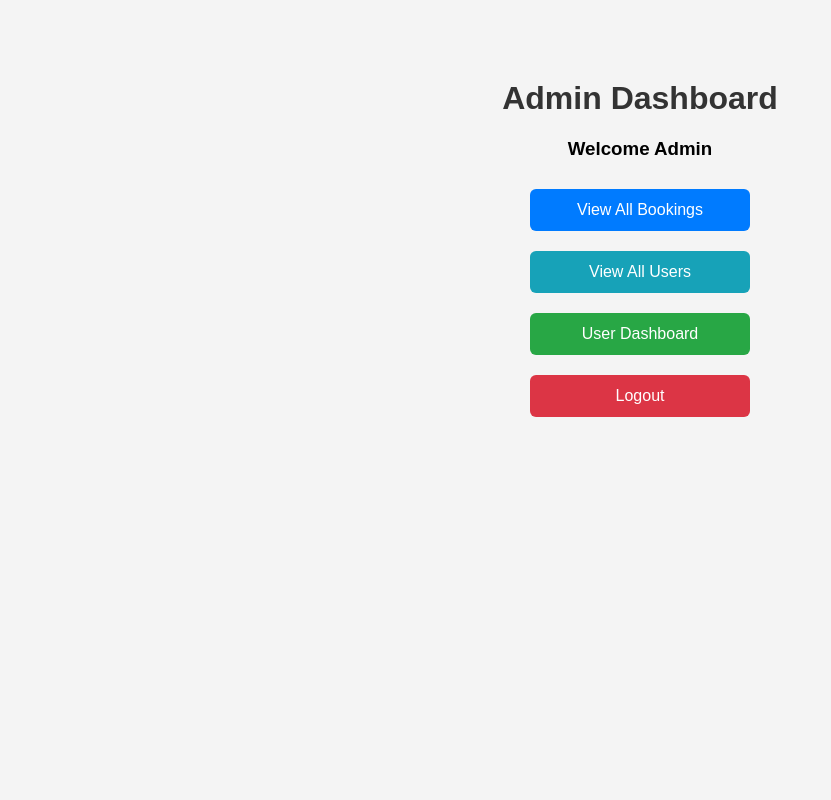
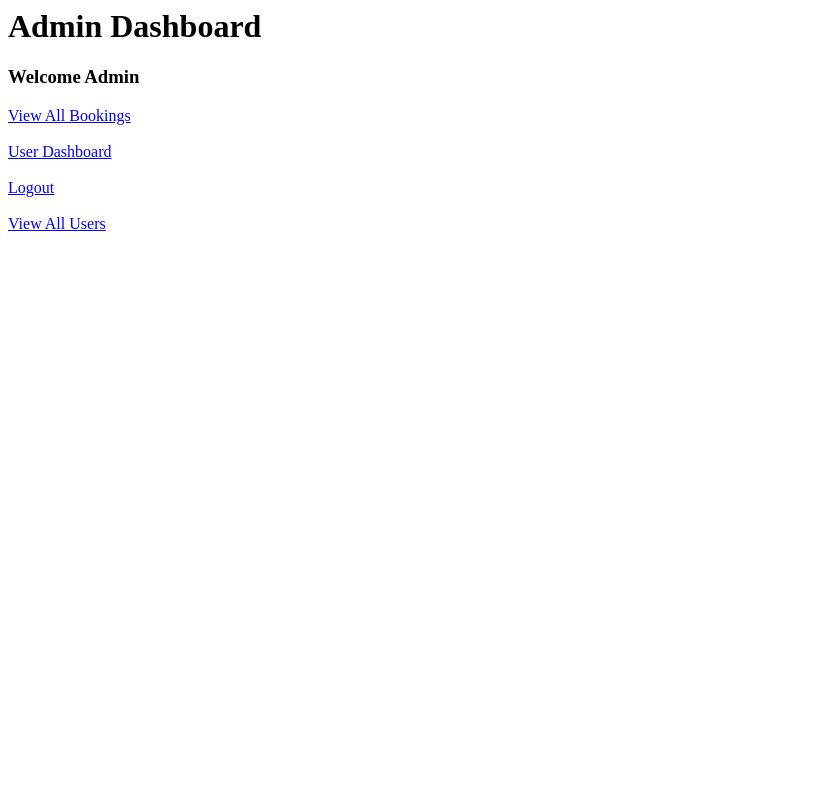
Before and after one commit to shravanikenchu-web/Online-Gas-Booking-System, a Python web app: template templates/09_admin_dashboard.html in a window 1280 px wide. Shown: the whole page, without its empty margins (0-831 px from the left). Run offline with Jinja, Linux system fonts and the light colour scheme; the template is opened without the code that fills it, so the values that code supplies are empty.

Commit message:
Update 09_admin_dashboard.html

```diff
--- a/templates/09_admin_dashboard.html
+++ b/templates/09_admin_dashboard.html
@@ -1,82 +1,27 @@
-<!DOCTYPE html>
+<! DOCTYPE html>
 <html>
 <head>
     <title>Admin Dashboard</title>
-
-    <link rel="stylesheet" href="{{ url_for('static', filename='style.css') }}">
-
-    <style>
-        body {
-            font-family: Arial;
-            background: #f4f4f4;
-            text-align: center;
-        }
-
-        .container {
-            margin-top: 80px;
-        }
-
-        h1 {
-            color: #333;
-        }
-
-        button {
-            width: 220px;
-            padding: 12px;
-            margin: 10px;
-            border: none;
-            color: white;
-            cursor: pointer;
-            border-radius: 6px;
-            font-size: 16px;
-        }
-
-        .view {
-            background: #007bff;
-        }
-
-        .users {
-            background: #17a2b8;
-        }
-
-        .userdash {
-            background: #28a745;
-        }
-
-        .logout {
-            background: #dc3545;
-        }
-    </style>
-
 </head>
-
 <body>
 
-<div class="container">
+<h1>Admin Dashboard</h1>
 
-    <h1>Admin Dashboard</h1>
-    <h3>Welcome Admin</h3>
+<h3>Welcome Admin</h3>
 
-    <a href="/view_bookings">
-        <button class="view">View All Bookings</button>
-    </a>
-    <br>
+<a href="/view_bookings">View All Bookings</a>
 
-    <a href="/view_users">
-        <button class="users">View All Users</button>
-    </a>
-    <br>
+<br><br>
 
-    <a href="/dashboard">
-        <button class="userdash">User Dashboard</button>
-    </a>
-    <br>
+<a href="/dashboard">User Dashboard</a>
 
-    <a href="/logout">
-        <button class="logout">Logout</button>
-    </a>
+<br><br>
 
-</div>
+<a href="/logout">Logout</a>
 
+<br><br>
+
+<a href="/view_users">View All Users</a>
+<br><br>
 </body>
 </html>
```
